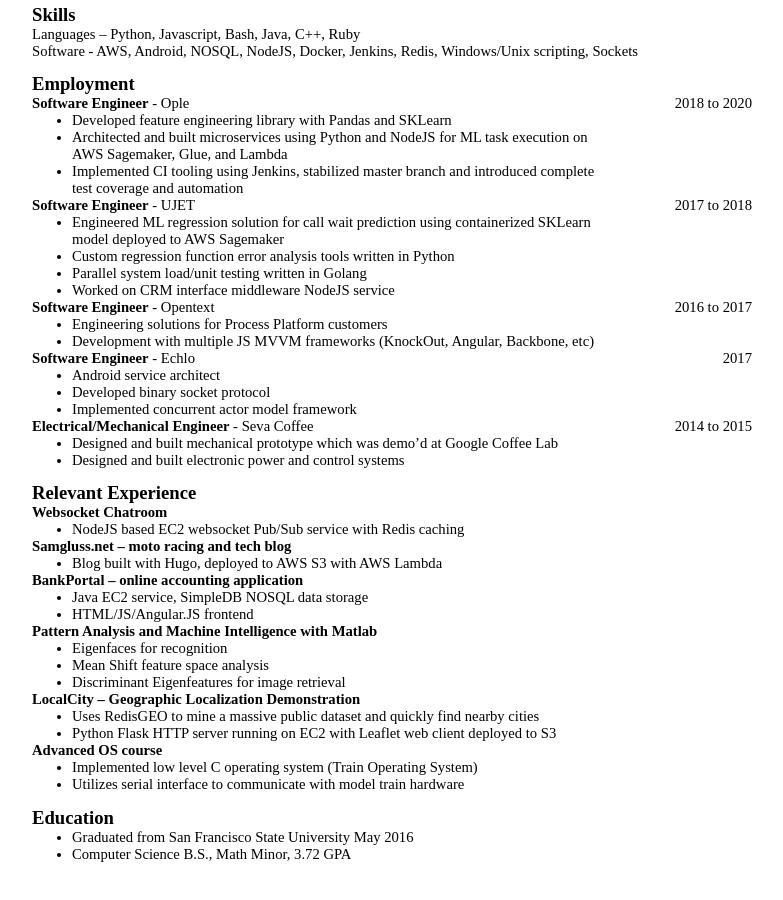
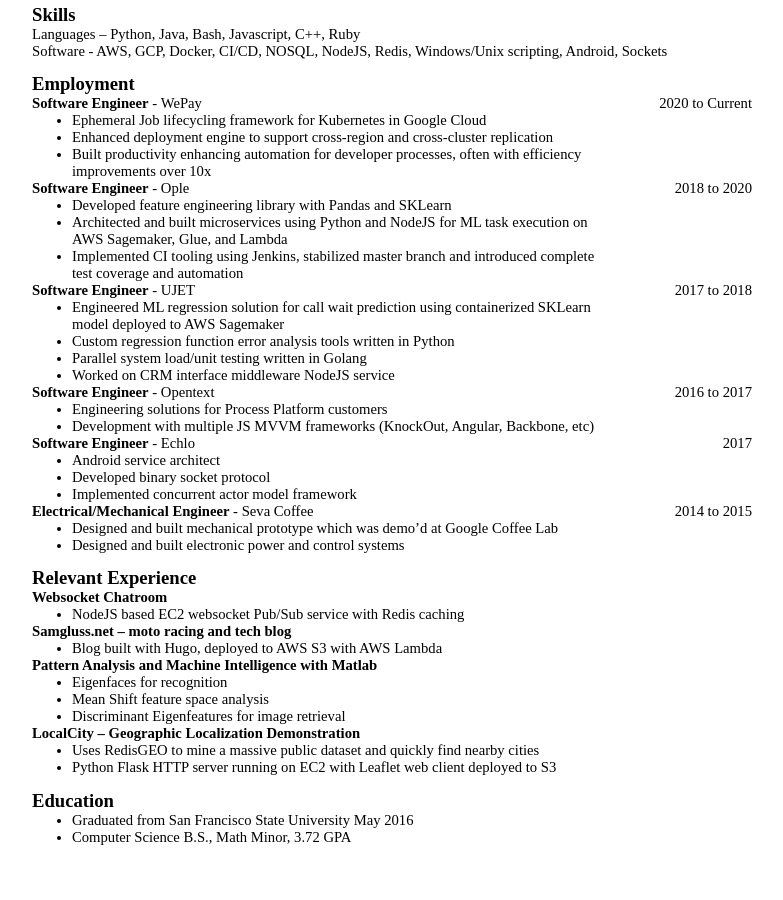
Before and after one commit to sgluss/resume, a plain HTML site: page index.html in a window 1280 px wide. Shown: the part 116-1016 px from the top of the page, without its empty margins (16-799 px from the left). Drawn offline with Linux system fonts and the light colour scheme.

Commit message:
updates for 2021

```diff
--- a/index.html
+++ b/index.html
@@ -30,13 +30,35 @@
 		<!-- Skills -->
 		<div class="section">
 			<div class="section-h2">Skills</div>
-			<div>Languages – Python, Javascript, Bash, Java, C++, Ruby</div>
-			<div>Software - AWS, Android, NOSQL, NodeJS, Docker, Jenkins, Redis, Windows/Unix scripting, Sockets</div>
+			<div>Languages – Python, Java, Bash, Javascript, C++, Ruby</div>
+			<div>Software - AWS, GCP, Docker, CI/CD, NOSQL, NodeJS, Redis, Windows/Unix scripting, Android, Sockets</div>
 		</div>
 
 		<!-- Employment -->
 		<div class="section">
 			<div class="section-h2">Employment</div>
+			<div class="job">
+				<div class="job-header">
+					<div class="job-title">
+						<div class="job-position">Software Engineer</div>
+						<div class="job-divider"> - </div>
+						<div class="job-company">WePay</div>
+					</div>
+					<div class="job-employment-dates">2020 to Current</div>
+				</div>
+				<ul class="job-desc">
+					<li>
+						Ephemeral Job lifecycling framework for Kubernetes in Google Cloud
+					</li>
+					<li>
+						Enhanced deployment engine to support cross-region and cross-cluster replication
+					</li>
+					<li>
+						Built productivity enhancing automation for developer processes, often with efficiency improvements over 10x
+					</li>
+				</ul>
+			</div>
+
 			<div class="job">
 				<div class="job-header">
 					<div class="job-title">
@@ -168,18 +190,6 @@
 			</ul>
 
 			<div class="project-title">
-				BankPortal – online accounting application
-			</div>
-			<ul class="project-desc">
-			    <li>
-				    Java EC2 service, SimpleDB NOSQL data storage
-				</li>
-				<li>
-					HTML/JS/Angular.JS frontend
-			    </li>
-			</ul>
-
-			<div class="project-title">
 				Pattern Analysis and Machine Intelligence with Matlab
 			</div>
 			<ul class="project-desc">
@@ -205,18 +215,6 @@
 					Python Flask HTTP server running on EC2 with Leaflet web client deployed to S3
 			    </li>
 			</ul>
-
-			<div class="project-title">
-				Advanced OS course
-			</div>
-			<ul class="project-desc">
-			    <li>
-					Implemented low level C operating system (Train Operating System)
-				</li>
-				<li>
-					Utilizes serial interface to communicate with model train hardware
-			    </li>
-			</ul>
 		</div>
 
 		<!-- Education -->
@@ -231,6 +229,5 @@
 				</li>
 			</ul>
 		</div>
-
 	</body>
 </html>
```
